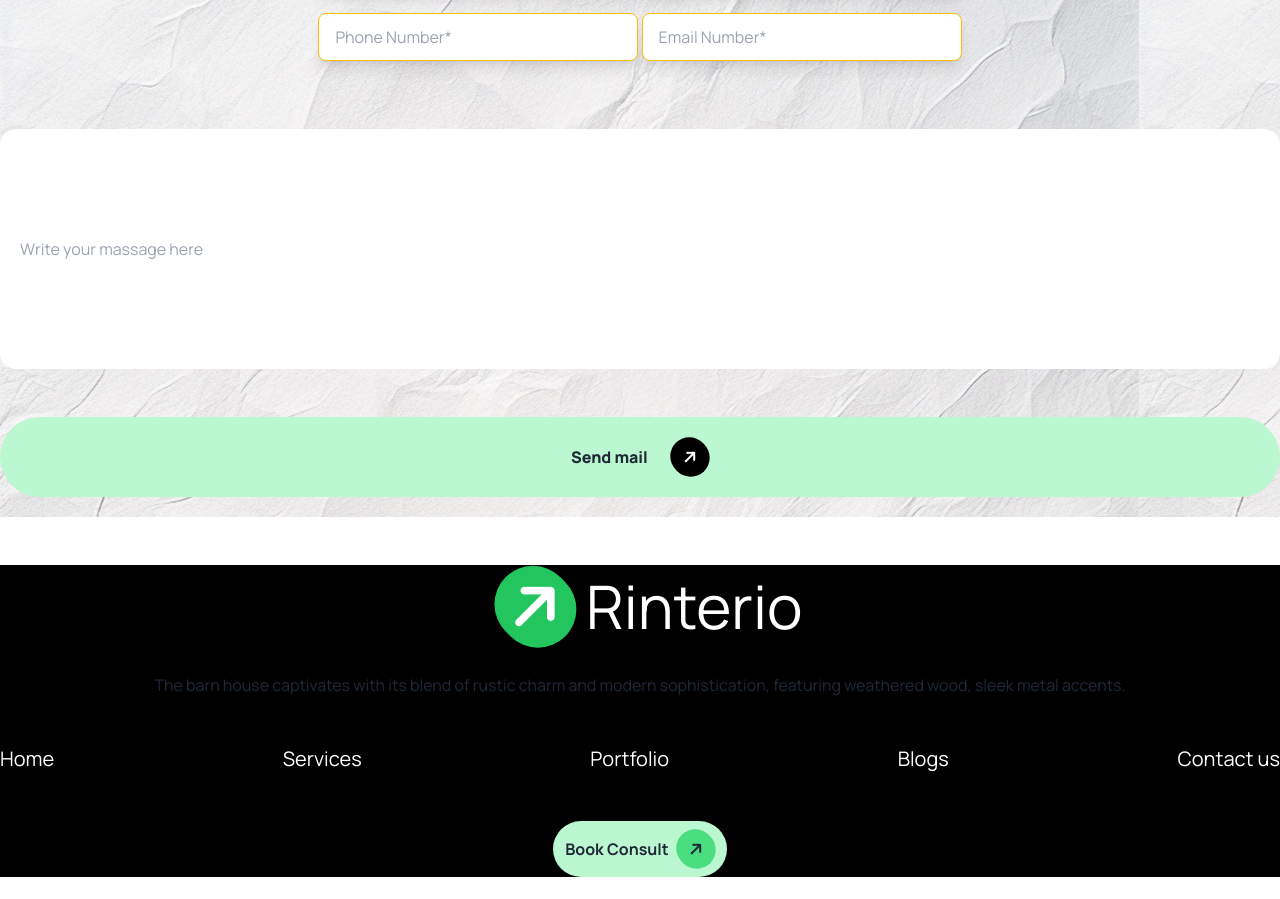
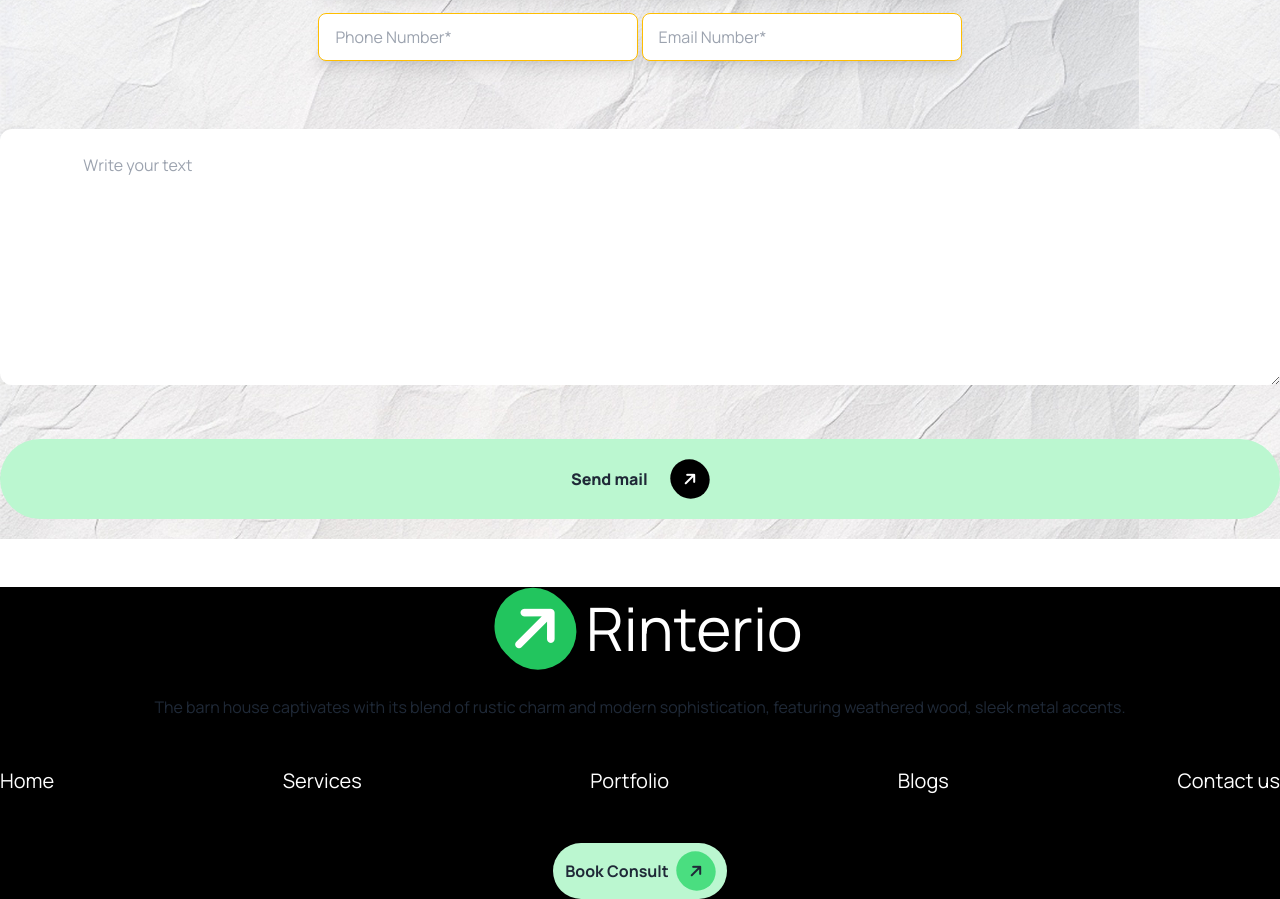
Before and after one commit to Foysal107/assingment-3, a plain HTML site: page index.html in a window 1280 px wide. Shown: the part 3940-4839 px from the top of the page. Before the commit the page ends 4817 px from the top, so only its background shows below. Drawn offline with nearby package versions, Linux system fonts and the light colour scheme.

Commit message:
text ariya replace

```diff
--- a/index.html
+++ b/index.html
@@ -397,13 +397,14 @@
                             <br>
 
 
+                        </div>
+                        <div class=" ">
+                          <textarea class="
+                          w-full h-64 rounded-xl" name="text" id="" placeholder="
+                          Write your text"></textarea>
+                        </div>
+                        </div>
 
-                        </div>
-                    </div>
-                    <div class=" w-940 h-240">
-                        <input type="text " placeholder="Write your massage here "
-                            class="   w-full h-60 rounded-2xl py-5 px-5">
-                    </div>
 
 
                     <br>
```
